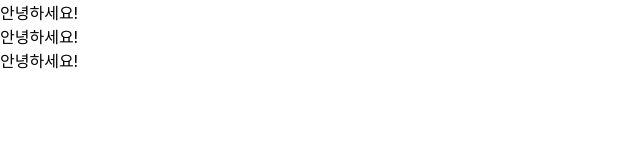
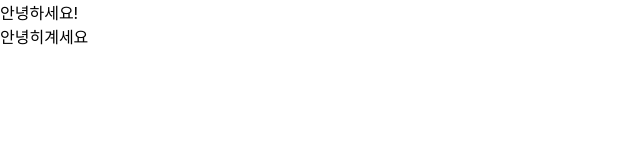
Before and after one commit to NaDaPuPu/begin-react, a React (Create React App) app: page / in a window 1280 px wide. Shown: the top 160 px of the page, without its empty margins (0-640 px from the left). Built offline with nearby package versions, Linux system fonts and the light colour scheme.

Commit message:
Chapter 1.4. JSX - using fragment

```diff
--- a/src/App.js
+++ b/src/App.js
@@ -1,12 +1,13 @@
+import React from 'react';
 import Hello from './Hello';
 
 function App() {
   return (
-    <div>
+    // <> : React fragment (key가 없을 때) : 두 개 이상의 태그는 꼭 하나의 태그로 감싸져있어야 한다. -> div 대신 사용(불필요한 출력 방지)
+    <>
       <Hello />
-      <Hello />
-      <Hello />
-    </div>
+      <div>안녕히계세요</div>
+    </>
   );
 }
 
```
